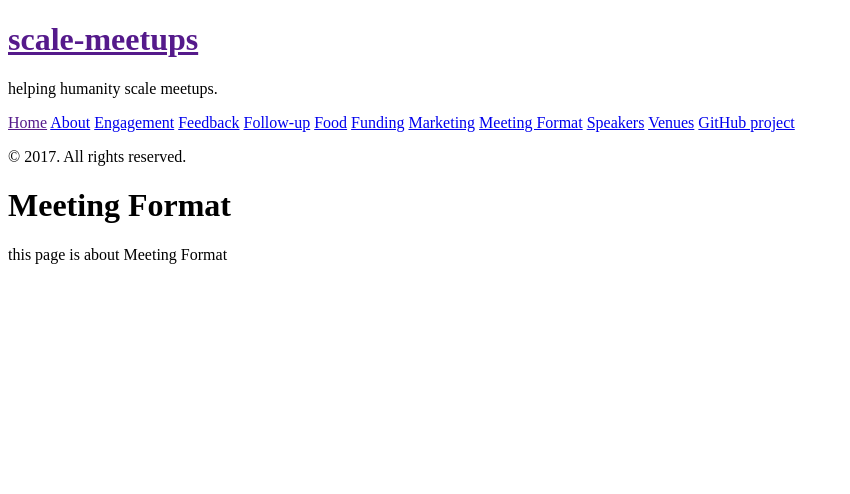
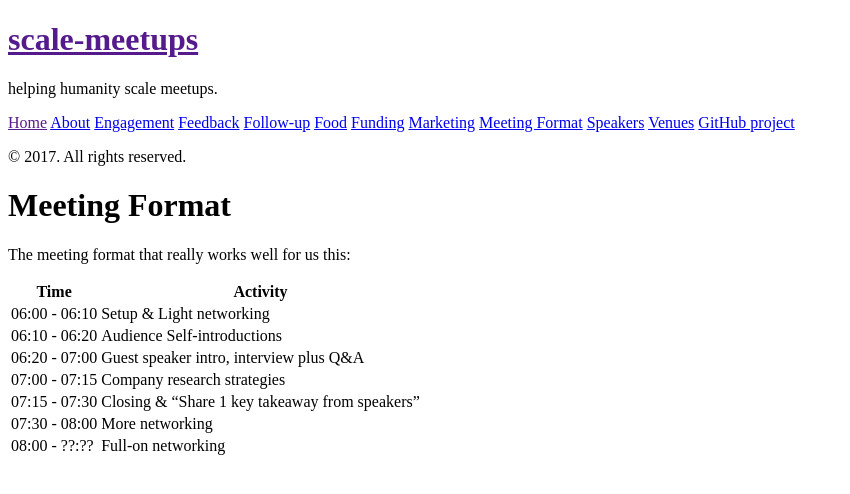
Before and after one commit to balki-server/scale-meetups, a Jekyll site: the page built from meeting-format.md, in a window 1280 px wide. Shown: the top 494 px of the page, without its empty margins (0-850 px from the left). Built offline with Jekyll 4.4.1, drawn with Linux system fonts in a browser that asks for light colours; Markdown is read by kramdown in place of the engine named in the settings.

Commit message:
Added initial content to all remaining pages

```diff
--- a/_config.yml
+++ b/_config.yml
@@ -4,6 +4,9 @@ highlighter:      rb-pygments
 gems:
   - jekyll-paginate
   - jekyll-gist
+
+redcarpet:
+    extensions: ["no_intra_emphasis", "tables", "autolink", "strikethrough", "with_toc_data"]
 
 # Permalinks
 permalink:        pretty
--- a/meeting-format.md
+++ b/meeting-format.md
@@ -3,4 +3,14 @@ layout: page
 title: Meeting Format
 ---
 
-this page is about {{page.title}}
+The meeting format that really works well for us this:
+
+|Time           | 	Activity|
+|---------------|---------------------------|
+|06:00 - 06:10  | Setup & Light networking|
+|06:10 - 06:20  | Audience Self-introductions|
+|06:20 - 07:00  | Guest speaker intro, interview plus Q&A|
+|07:00 - 07:15  | Company research strategies|
+|07:15 - 07:30	| Closing & “Share 1 key takeaway from speakers”|
+|07:30 - 08:00  | More networking|
+|08:00 - ??:??  | Full-on networking|
```
Also changed, not shown: funding.md (+3 -1 lines), speakers.md (+13 -1 lines), venue.md (+1 -1 lines).
